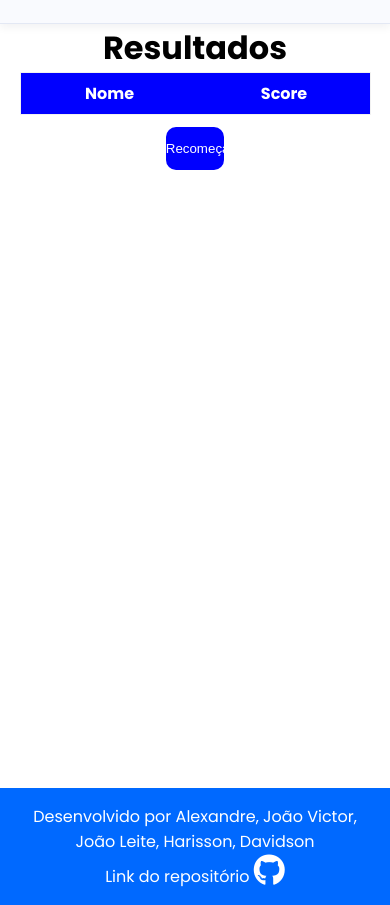
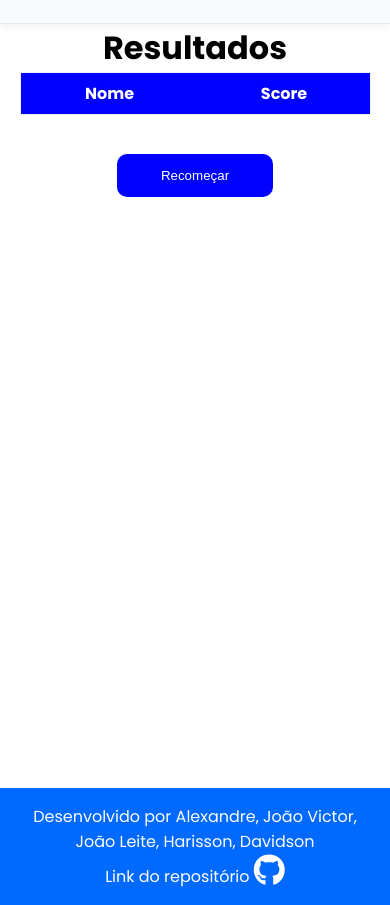
Before and after one commit to Joao-vls/jquery_quizz, a website: page assets/view/score.html in a window 390 px wide. Shown: the part 56-961 px from the top of the page. Drawn offline with Linux system fonts and the light colour scheme; no server answers.

Commit message:
fix: responsive bugs

```diff
--- a/assets/css/score.css
+++ b/assets/css/score.css
@@ -69,4 +69,9 @@ tr:nth-child(even) {
   table {
     width: 90%;
   }
+
+  .restart {
+    width: 40%;
+    margin: 10% 0 0;
+  }
 }
```
